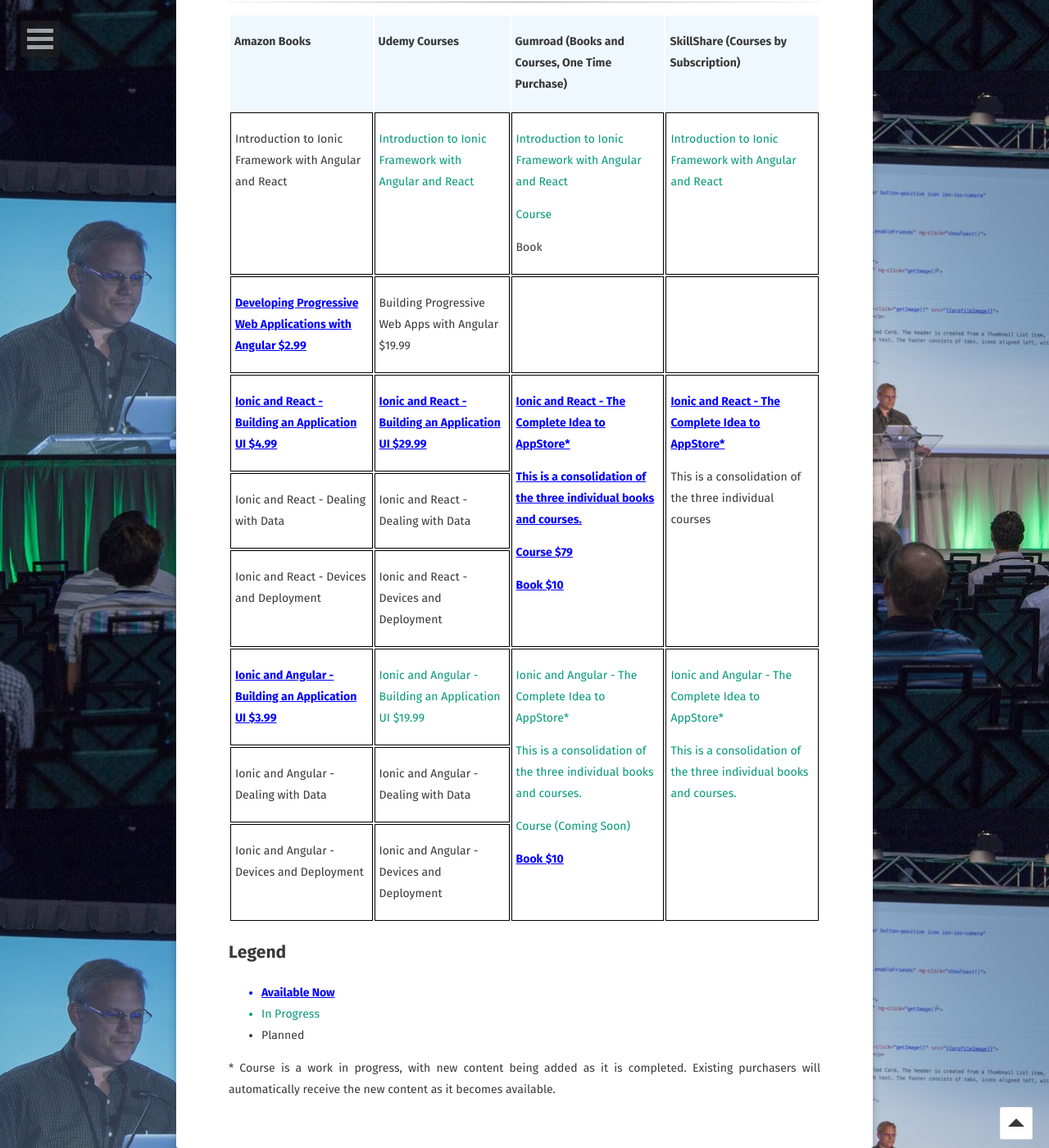
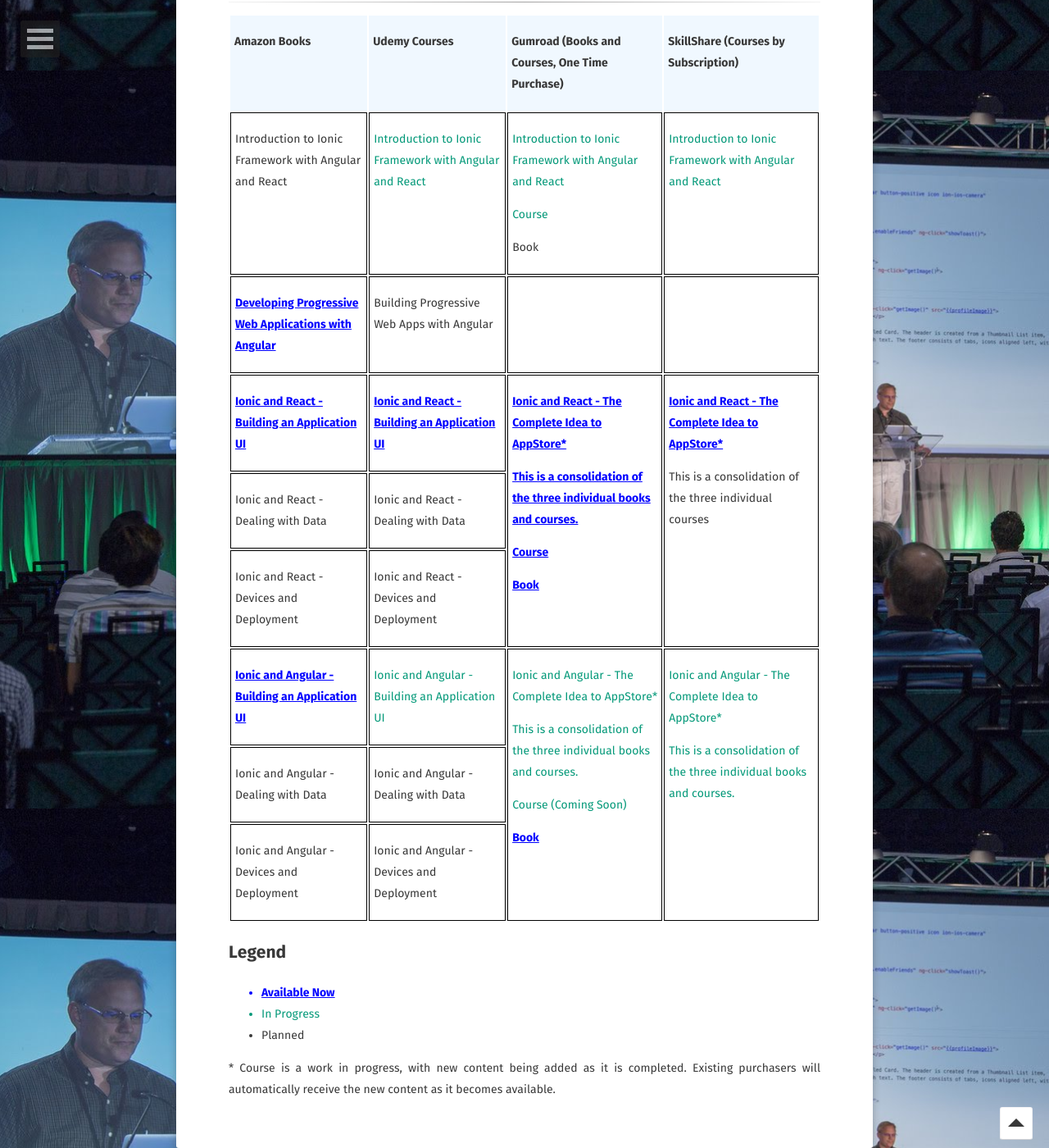
Before and after one commit to walkingriver/walkingriver.github.io, a Jekyll site: the page built from projects/index.html, in a window 1280 px wide and 1400 px high, scrolled down 814 px. Shown: the whole window at 82% size. Built offline with Jekyll 4.4.1, drawn with Linux system fonts in a browser that asks for light colours; some web fonts are replaced.

Commit message:
Removed prices from projects

```diff
--- a/projects/index.html
+++ b/projects/index.html
@@ -92,10 +92,10 @@ comments: false
       <td class="c4" colspan="1" rowspan="1">
         <p class="c5"><span class="c11"><a class="c7"
               href="https://amzn.to/36e0Eli">Developing
-              Progressive Web Applications with Angular $2.99</a></span></p>
+              Progressive Web Applications with Angular</a></span></p>
       </td>
       <td class="c4" colspan="1" rowspan="1">
-        <p class="c5"><span class="c1">Building Progressive Web Apps with Angular $19.99</span></p>
+        <p class="c5"><span class="c1">Building Progressive Web Apps with Angular</span></p>
       </td>
       <td class="c4" colspan="1" rowspan="1">
       </td>
@@ -106,18 +106,18 @@ comments: false
       <td class="c4" colspan="1" rowspan="1">
         <p class="c5"><span class="c11"><a class="c7"
               href="https://amzn.to/3e6Ohua">Ionic and
-              React - Building an Application UI $4.99</a></span></p>
+              React - Building an Application UI</a></span></p>
       </td>
       <td class="c4" colspan="1" rowspan="1">
         <p class="c5"><span class="c11"><a class="c7"
               href="https://www.udemy.com/course/building-mobile-apps-with-ionic-and-react-zero-to-app-store/?referralCode=4C0BCC075278543D5911">
-              Ionic and React - Building an Application UI $29.99</a></span></p>
+              Ionic and React - Building an Application UI</a></span></p>
       </td>
       <td class="c4" colspan="1" rowspan="3">
         <p class="c5"><span class="c0"><a href="https://gumroad.com/walkingriver" class="c7">Ionic and React - The Complete Idea to AppStore*</a> </span></p>
         <p class="c5"><span class="c0"><a href="https://gumroad.com/walkingriver" class="c7">This is a consolidation of the three individual books and courses.</a></span></p>
-        <p class="c5"><span class="c0"><a href="https://gum.co/KJvnU" class="c7"> Course $79</a></span></p>
-        <p class="c5"><span class="c0"><a class="c7" href="https://gum.co/UNqqS">Book $10</a></span></p>
+        <p class="c5"><span class="c0"><a href="https://gum.co/KJvnU" class="c7"> Course</a></span></p>
+        <p class="c5"><span class="c0"><a class="c7" href="https://gum.co/UNqqS">Book</a></span></p>
       </td>
       <td class="c4" colspan="1" rowspan="3">
         <p class="c5"><span class="c11"><a class="c7"
@@ -146,17 +146,17 @@ comments: false
       <td class="c4" colspan="1" rowspan="1">
         <p class="c5"><span class="c11"><a class="c7"
               href="https://amzn.to/2zW94l2">Ionic and
-              Angular - Building an Application UI $3.99</a></span></p>
+              Angular - Building an Application UI</a></span></p>
       </td>
       <td class="c4 c10" colspan="1" rowspan="1">
         <p class="c5 c0">Ionic and Angular -
-          Building an Application UI $19.99</span></p>
+          Building an Application UI</span></p>
       </td>
       <td class="c4 c10" colspan="1" rowspan="3">
         <p class="c5"><span class="c0">Ionic and Angular - The Complete Idea to AppStore*</span></p>
         <p class="c5"><span class="c0">This is a consolidation of the three individual books and courses.</span></p>
         <p class="c5"><span class="c0">Course (Coming Soon)</span></p>
-        <p class="c5"><span class="c0"><a href="https://gum.co/NlVUr" class="c7">Book $10</a></span></p>
+        <p class="c5"><span class="c0"><a href="https://gum.co/NlVUr" class="c7">Book</a></span></p>
       </td>
       <td class="c4 c10" colspan="1" rowspan="3">
         <p class="c5"><span class="c0">Ionic and Angular - The Complete Idea to AppStore*</span></p>
```
